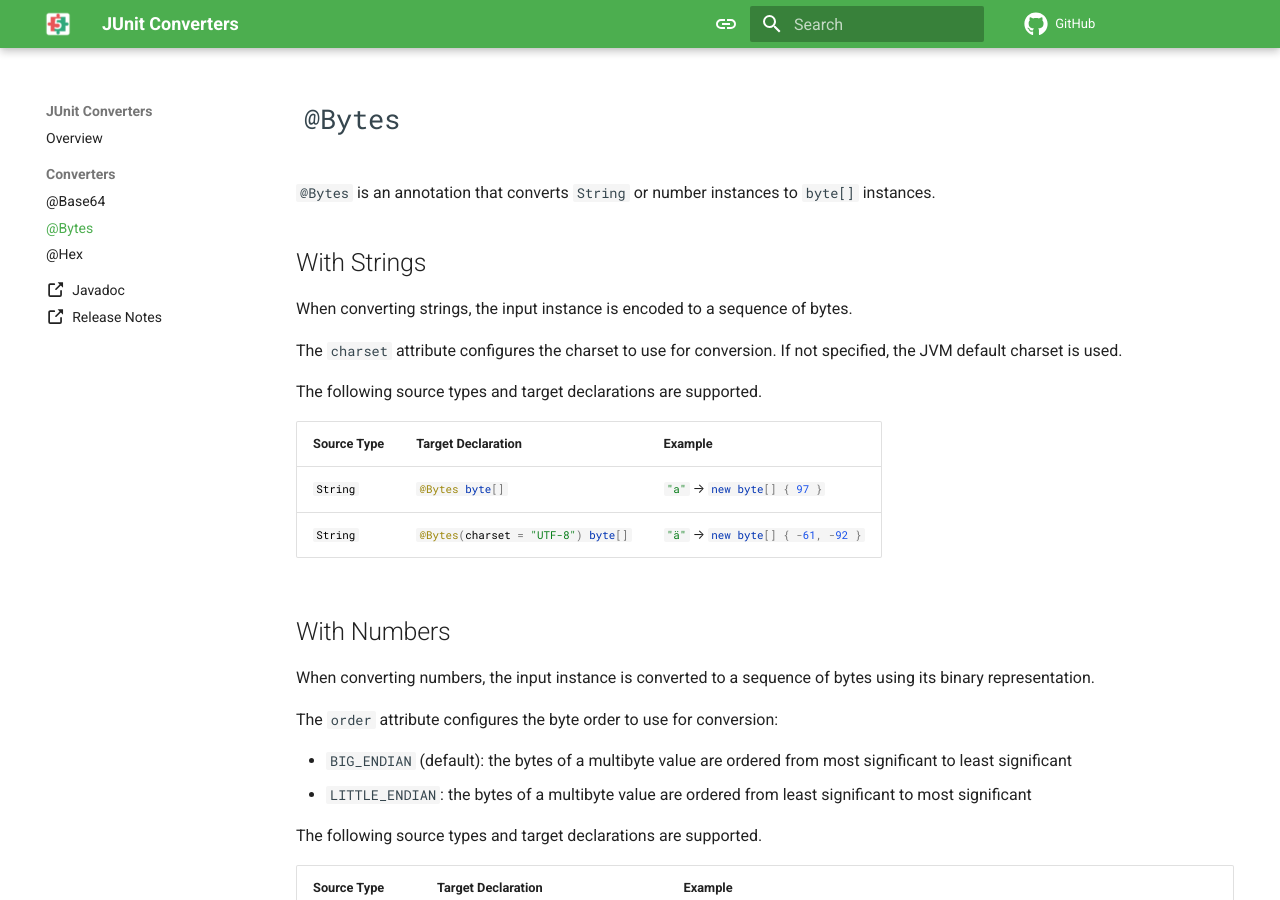
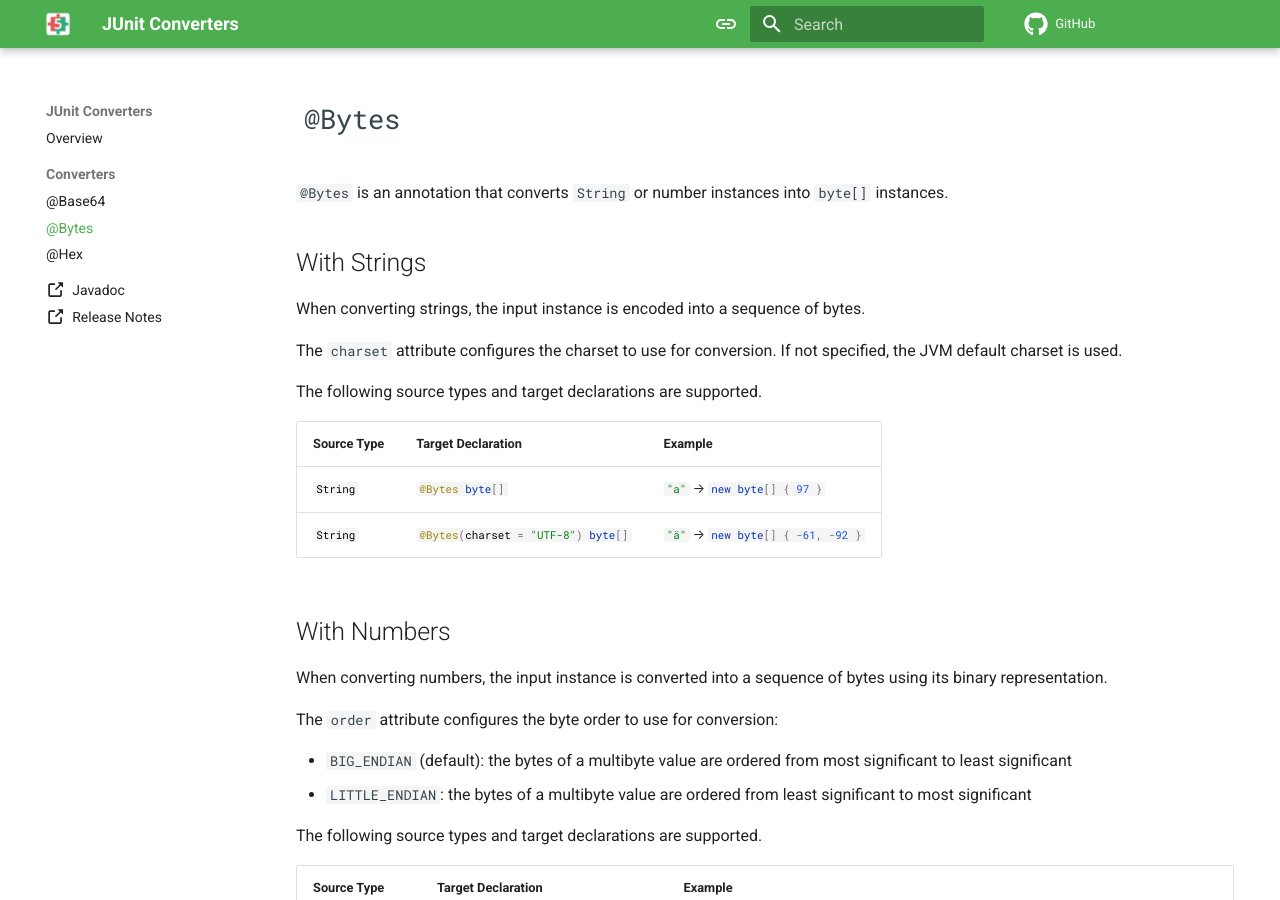
Before and after one commit to scordio/junit-converters, an MkDocs documentation site: the page built from docs/converters/bytes.md, in a window 1280 px wide and 900 px high. Built offline with MkDocs 1.6.1 and Material for MkDocs 9.7.7, drawn with Linux system fonts in a browser that asks for light colours; comment, search, counter and statistics services are not loaded.

```diff
--- a/docs/converters/bytes.md
+++ b/docs/converters/bytes.md
@@ -1,16 +1,16 @@
 ---
-description: An argument converter to convert strings or numbers to byte arrays
+description: An argument converter to convert strings or numbers into byte arrays
 hide:
   - toc
 ---
 
 # `@Bytes`
 
-`@Bytes` is an annotation that converts `String` or number instances to `byte[]` instances.
+`@Bytes` is an annotation that converts `String` or number instances into `byte[]` instances.
 
 ## With Strings
 
-When converting strings, the input instance is encoded to a sequence of bytes.
+When converting strings, the input instance is encoded into a sequence of bytes.
 
 The `charset` attribute configures the charset to use for conversion.
 If not specified, the JVM default charset is used.
@@ -25,7 +25,7 @@ The following source types and target declarations are supported.
 
 ## With Numbers
 
-When converting numbers, the input instance is converted to a sequence of bytes using its binary representation.
+When converting numbers, the input instance is converted into a sequence of bytes using its binary representation.
 
 The `order` attribute configures the byte order to use for conversion:
 
```
Also changed, not shown: docs/converters/base64.md (+2 -2 lines), docs/converters/hex.md (+7 -5 lines), docs/index.md (+3 -3 lines), 5 other files.
